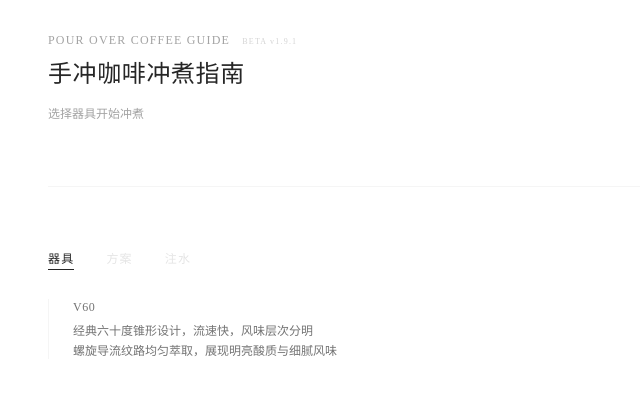
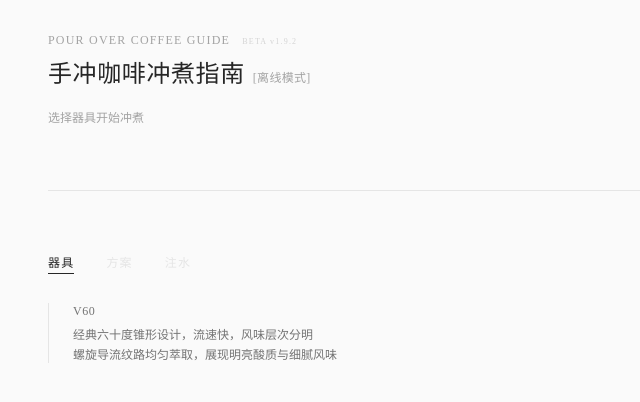
Before and after one commit to mfblog/coffee, a Next.js app: page / in a window 1280 px wide. Shown: the top 402 px of the page, without its empty margins (0-640 px from the left). Built offline with nearby package versions, Linux system fonts and the light colour scheme.

Commit message:
优化音效播放流畅度以及页面颜色

```diff
--- a/app/layout.tsx
+++ b/app/layout.tsx
@@ -1,5 +1,5 @@
 import { Metadata, Viewport } from 'next'
-import ThemeProvider from './theme-provider'
+import { ThemeProvider } from 'next-themes'
 import PWAPrompt from '@/components/PWAPrompt'
 import './globals.css'
 
@@ -72,7 +72,7 @@ export default function RootLayout({
   children: React.ReactNode
 }) {
   return (
-    <html lang="zh-CN">
+    <html lang="zh" suppressHydrationWarning>
       <head>
         <meta name="application-name" content="Brew Guide" />
         <meta name="apple-mobile-web-app-capable" content="yes" />
@@ -83,9 +83,17 @@ export default function RootLayout({
         <meta name="msapplication-tap-highlight" content="no" />
         <link rel="apple-touch-startup-image" href="/icons/icon-512x512.png" />
         <link rel="apple-touch-icon" href="/icons/icon-192x192.png" />
+        <link rel="manifest" href="/manifest.json" />
+        <meta name="theme-color" content="#fafafa" media="(prefers-color-scheme: light)" />
+        <meta name="theme-color" content="#171717" media="(prefers-color-scheme: dark)" />
       </head>
-      <body>
-        <ThemeProvider>
+      <body className="bg-neutral-50 dark:bg-neutral-900">
+        <ThemeProvider
+          attribute="class"
+          defaultTheme="system"
+          enableSystem
+          disableTransitionOnChange
+        >
           {children}
           <PWAPrompt />
         </ThemeProvider>
--- a/app/page.tsx
+++ b/app/page.tsx
@@ -228,7 +228,7 @@ const StageItem = ({
         initial={{ opacity: 0 }}
         animate={{ opacity: 1 }}
         transition={{ duration: 0.3, delay: index * 0.1 }}
-        className={`group relative border-l border-neutral-100 pl-6 dark:border-neutral-800 ${activeTab === '注水' && index === currentStage
+        className={`group relative border-l border-neutral-200 pl-6 dark:border-neutral-800 ${activeTab === '注水' && index === currentStage
             ? 'text-neutral-800 dark:text-neutral-100'
             : activeTab === '注水' && index < currentStage
                 ? 'text-neutral-400 dark:text-neutral-500'
@@ -296,6 +296,20 @@ const PourOverRecipes = () => {
     const [hasNotes, setHasNotes] = useState(false)
     const [showComplete, setShowComplete] = useState(false)
     const [currentTime, setCurrentTime] = useState(0)
+    const [isOffline, setIsOffline] = useState(!navigator.onLine)
+
+    useEffect(() => {
+        const handleOnline = () => setIsOffline(false)
+        const handleOffline = () => setIsOffline(true)
+
+        window.addEventListener('online', handleOnline)
+        window.addEventListener('offline', handleOffline)
+
+        return () => {
+            window.removeEventListener('online', handleOnline)
+            window.removeEventListener('offline', handleOffline)
+        }
+    }, [])
 
     // 检查是否有笔记
     useEffect(() => {
@@ -555,7 +569,7 @@ const PourOverRecipes = () => {
     }
 
     return (
-        <div className="flex min-h-screen flex-col bg-white px-8 py-6 font-mono text-neutral-800 sm:px-12 sm:py-8 dark:bg-neutral-900 dark:text-neutral-100">
+        <div className="flex min-h-screen flex-col bg-neutral-50 px-8 py-6 font-mono text-neutral-800 sm:px-12 sm:py-8 dark:bg-neutral-900 dark:text-neutral-100">
             {/* Title section */}
             <motion.div
                 initial={{ opacity: 0, y: 20 }}
@@ -565,19 +579,37 @@ const PourOverRecipes = () => {
                     height: isTimerRunning && !showComplete ? "60px" : "auto"
                 }}
                 transition={{ duration: 0.6, ease: 'easeOut' }}
-                className="mb-6 border-b border-neutral-100 overflow-hidden sm:mb-16 dark:border-neutral-800"
+                className="mb-6 border-b border-neutral-200 overflow-hidden sm:mb-16 dark:border-neutral-800"
             >
                 <div className={`space-y-4 transition-all duration-500 ${isTimerRunning && !showComplete ? 'opacity-30' : ''}`}>
-                    <div className="flex items-center justify-between">
+                    <div className="flex  w-full items-center justify-between">
+
                         <div>
                             <div className="text-[10px] tracking-widest text-neutral-400 sm:text-xs dark:text-neutral-500">
                                 POUR OVER COFFEE GUIDE{' '}
                                 <span className="ml-2 text-[8px] text-neutral-300 dark:text-neutral-600">
-                                    BETA v1.9.1
+                                    BETA v1.9.2
                                 </span>
+
                             </div>
                             <h1 className="mt-2 text-xl font-light tracking-wide sm:text-2xl">
                                 手冲咖啡冲煮指南
+                                {/* {isOffline && ( */}
+                                <motion.div
+                                    initial={{ opacity: 0 }}
+                                    animate={{ opacity: 1 }}
+                                    className="group relative ml-2 inline-block"
+                                >
+                                    <span className="cursor-help text-[12px] font-light tracking-wide text-neutral-400 dark:text-neutral-500">
+                                        [离线模式]
+                                    </span>
+                                    <div className="pointer-events-none absolute left-1/2 top-full z-50 mt-2 -translate-x-1/2 opacity-0 transition-opacity group-hover:pointer-events-auto group-hover:opacity-100">
+                                        <div className="w-36 rounded-lg bg-white/80 px-4 py-2 text-[10px] leading-relaxed text-neutral-500 shadow-[0_4px_12px_rgba(0,0,0,0.08)] backdrop-blur-sm dark:bg-neutral-800 dark:text-neutral-400 dark:shadow-[0_4px_12px_rgba(0,0,0,0.2)]">
+                                            离线模式下，计时音效不可用
+                                        </div>
+                                    </div>
+                                </motion.div>
+                                {/* )} */}
                             </h1>
                         </div>
                     </div>
--- a/app/theme-provider.tsx
+++ /dev/null
@@ -1,42 +0,0 @@
-'use client'
-
-import { useEffect, useState } from 'react'
-
-export default function ThemeProvider({
-    children,
-}: {
-    children: React.ReactNode
-}) {
-    const [isDarkMode, setIsDarkMode] = useState(false)
-
-    useEffect(() => {
-        // Check initial dark mode
-        const darkModeMediaQuery = window.matchMedia(
-            '(prefers-color-scheme: dark)'
-        )
-        setIsDarkMode(darkModeMediaQuery.matches)
-
-        // Listen for changes
-        const handleChange = (e: MediaQueryListEvent) => {
-            setIsDarkMode(e.matches)
-        }
-
-        darkModeMediaQuery.addEventListener('change', handleChange)
-        return () =>
-            darkModeMediaQuery.removeEventListener('change', handleChange)
-    }, [])
-
-    return (
-        <>
-            <meta
-                name="theme-color"
-                content={isDarkMode ? '#171717' : '#ffffff'}
-            />
-            <meta
-                name="apple-mobile-web-app-status-bar-style"
-                content={isDarkMode ? 'black' : 'default'}
-            />
-            {children}
-        </>
-    )
-}
--- a/components/BrewingHistory.tsx
+++ b/components/BrewingHistory.tsx
@@ -135,7 +135,7 @@ const BrewingHistory: React.FC<BrewingHistoryProps> = ({ isOpen }) => {
                                     delay: index * 0.1,
                                     layout: { duration: 0.3 }
                                 }}
-                                className="group space-y-4 border-l border-neutral-100 pl-6 dark:border-neutral-800"
+                                className="group space-y-4 border-l border-neutral-200/50 pl-6 dark:border-neutral-800"
                             >
                                 <motion.div
                                     initial={{ opacity: 0 }}
@@ -228,7 +228,7 @@ const BrewingHistory: React.FC<BrewingHistoryProps> = ({ isOpen }) => {
                                                     </div>
                                                 </div>
                                                 <motion.div
-                                                    className="h-px w-full overflow-hidden bg-neutral-100 dark:bg-neutral-800"
+                                                    className="h-px w-full overflow-hidden bg-neutral-200/50 dark:bg-neutral-800"
                                                 >
                                                     <motion.div
                                                         initial={{ width: 0 }}
--- a/components/PWAPrompt.tsx
+++ b/components/PWAPrompt.tsx
@@ -86,7 +86,7 @@ export default function PWAPrompt() {
                     className="fixed bottom-6 left-6 right-6 max-w-xl mx-auto"
                 >
                     {showInstallPrompt && (
-                        <div className="flex flex-col space-y-6 border-l border-neutral-200 pl-6 dark:border-neutral-800">
+                        <div className="flex flex-col space-y-6 border-l border-neutral-200 pl-6 bg-neutral-50/80 backdrop-blur-sm dark:bg-neutral-900/80 dark:border-neutral-800">
                             <div className="space-y-2">
                                 <h3 className="text-xs font-normal tracking-wider text-neutral-800 dark:text-neutral-100">
                                     添加到主屏幕
@@ -128,7 +128,7 @@ export default function PWAPrompt() {
                     )}
 
                     {showUpdatePrompt && (
-                        <div className="flex flex-col space-y-6 border-l border-neutral-200 pl-6 dark:border-neutral-800">
+                        <div className="flex flex-col space-y-6 border-l border-neutral-200 pl-6 bg-neutral-50/80 backdrop-blur-sm dark:bg-neutral-900/80 dark:border-neutral-800">
                             <div className="space-y-2">
                                 <h3 className="text-xs font-normal tracking-wider text-neutral-800 dark:text-neutral-100">
                                     更新可用
--- a/package.json
+++ b/package.json
@@ -13,6 +13,7 @@
 		"geist": "^1.2.1",
 		"next": "^14.2.23",
 		"next-pwa": "^5.6.0",
+		"next-themes": "^0.4.4",
 		"react": "18.2.0",
 		"react-dom": "18.2.0"
 	},
```
Also changed, not shown: components/BrewingNoteForm.tsx (+4 -4 lines), components/BrewingTimer.tsx (+44 -7 lines), public/sw.js, 1 other file (tests, documents, lock files or other folders).
